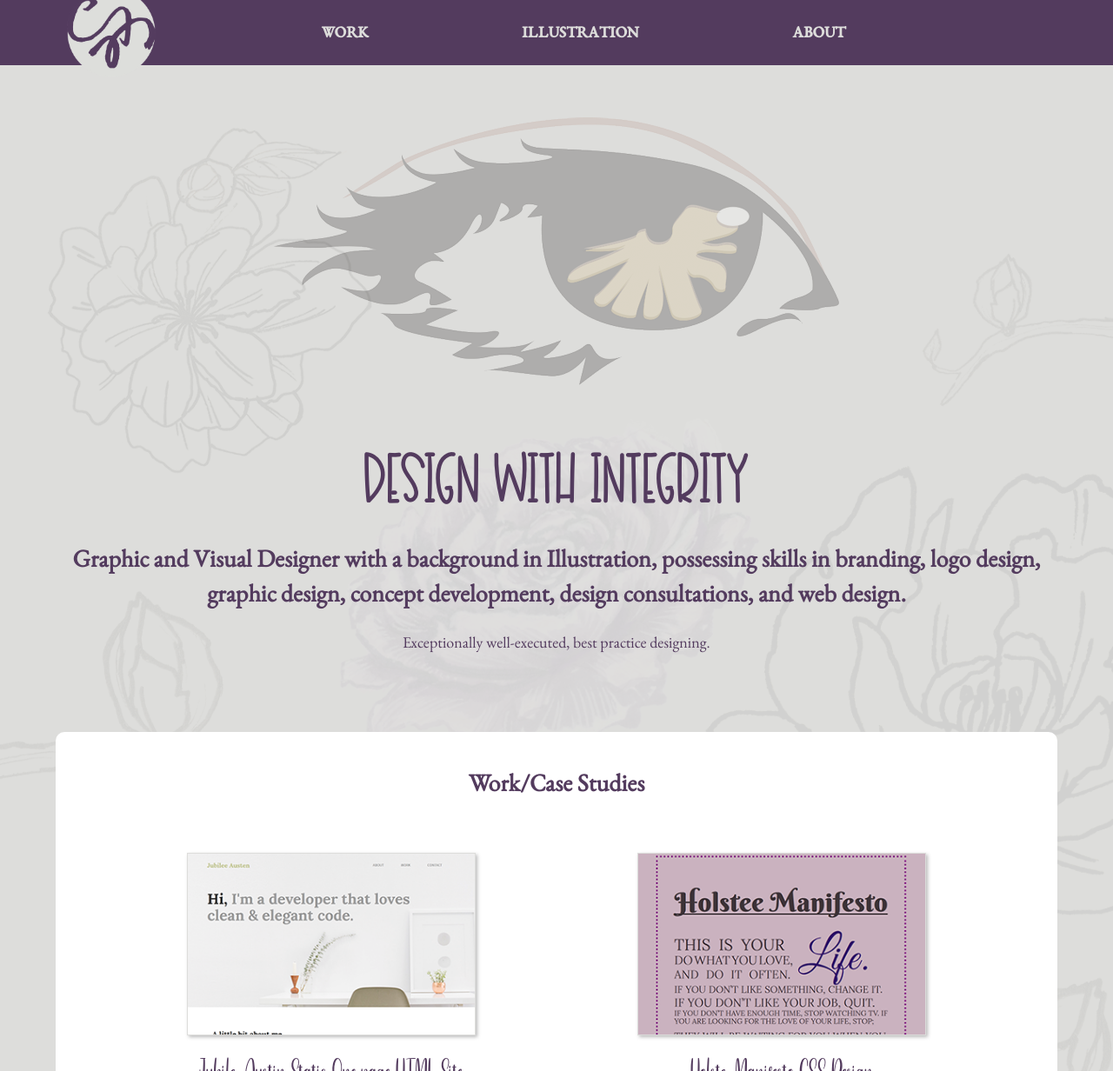
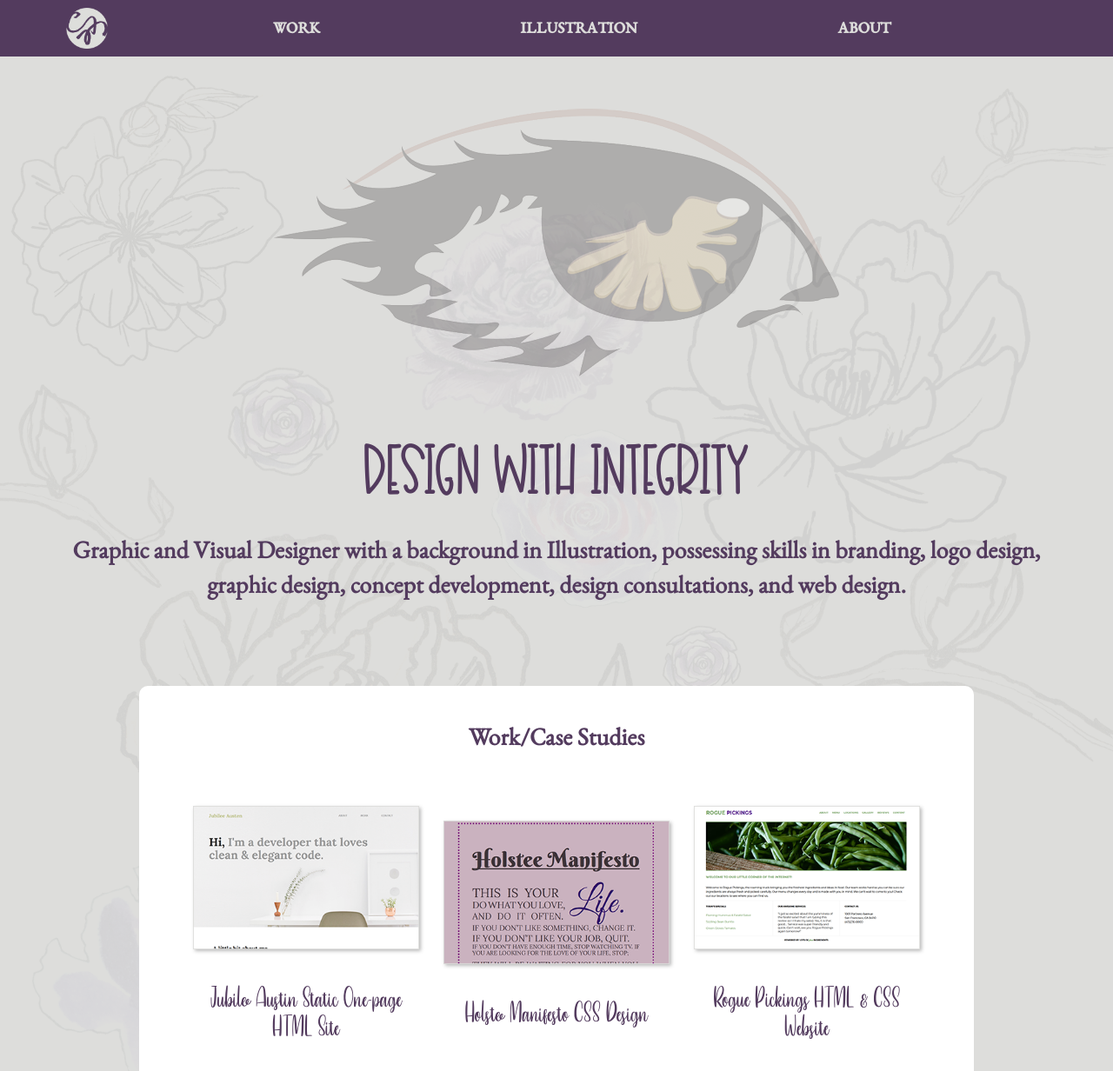
Before and after one commit to tanzerdragon/my-personal-website, a plain HTML site: page index.html in a window 1280 px wide. Shown: the top 1232 px of the page at 87% size. Drawn offline with nearby package versions, Linux system fonts and the light colour scheme; a web font is replaced by a local one.

Commit message:
Added Desktop styles; updated main section background with various sourcesets. Added my brand favicon and apple touch icon. Minor fixes to mobile and tablet screens.

```diff
--- a/css/main.css
+++ b/css/main.css
@@ -307,7 +307,7 @@ main .eye-icon-header {
   justify-content: center;
   align-items: center;
   height: 100%;
-  width: 70%;
+  width: 60%;
   opacity: 50%;
 }
 
@@ -382,6 +382,7 @@ main .work {
 
 .copyright {
   background-color: #533b5e;
+  width: 100%;
 }
 
 /* --------------------------Illustration Page------------------------------ */
@@ -577,14 +578,15 @@ main .ill-title {
     height: 250px;
   }
 
+  .work .work-thumbnails img {
+    width: 95%;
+  }
+
   .work .work-gallery {
     justify-content: space-around;
   }
 
   /* about */
-  .about {
-    width: 90%;
-  }
 
   .about .content-wrapper {
     width: 100%;
@@ -623,13 +625,87 @@ main .ill-title {
    /*Desktop styles here*/
 
    .content-wrapper {
-     max-width: 1366px;
+     max-width: 1200px;
    }
+
+/* header & footer */
+
+  header {
+    height: 65px;
+  }
+
+  header .content-wrapper {
+    height: 65px;
+  }
+
+  header figure {
+    width: 10%;
+    height: 65px;
+  }
+
+  header nav ul {
+    justify-content: space-between;
+    margin: 10px 0;
+  }
+
+  header nav, .navbar {
+    height: 65px;
+  }
+
+  /* main */
+
+  main {
+    background: url("../img/tannie-designer-main-bg-4x.png") top center fixed;
+    background-repeat: no-repeat;
+    background-size: cover;
+  }
+
+
+  main .eye-icon-header {
+    width: 30%;
+  }
+
+  main .work {
+    width: 75%;
+  }
 
    .work {
        background: url('../img/work-section-bg-2x.png') no-repeat bottom right;
    }
+
+   .work article {
+     height: auto;
+   }
+
+   .work .work-gallery {
+     width: 100%;
+   }
+
+   .work-gallery article {
+     display: flex;
+     justify-content: space-around;
+     align-items: center;
+     flex-flow: row wrap;
+     width: 30%;
+   }
+
+   .work .work-thumbnails img {
+     width: 100%;
+   }
+
 }
+
+@media screen and (min-width: 1366px) {
+   /*Larger Desktop styles!!*/
+
+   main {
+     background: url("../img/tannie-designer-main-bg-4x.png") top center fixed;
+     background-repeat: no-repeat;
+     background-size: cover;
+   } /* So there is no pixelated backgrounds like my monitor :P */
+
+ }
+
 @media print,
   (-webkit-min-device-pixel-ratio: 1.25),
   (min-resolution: 1.25dppx),
--- a/index.html
+++ b/index.html
@@ -8,7 +8,7 @@
   <meta name="viewport" content="width=device-width, initial-scale=1">
 
   <link rel="manifest" href="site.webmanifest">
-  <link rel="apple-touch-icon" href="icon.png">
+  <link rel="apple-touch-icon" href="tannie-touch-icon.png">
   <!-- Place favicon.ico in the root directory -->
 
   <link rel="stylesheet" href="css/normalize.css">
@@ -83,9 +83,7 @@
               <h2>
                 Graphic and Visual Designer with a background in Illustration, possessing skills in branding, logo design, graphic design, concept development, design consultations, and web design.
               </h2>
-              <p>
-                Exceptionally well-executed, best practice designing.
-              </p>
+
           </div>
 
         </div>
@@ -220,7 +218,7 @@
     <section class="social-icons">
       <div class="content-wrapper">
             <div class="social">
-              <h4>Let's Connect!</h4>
+              <h2>Let's Connect!</h2>
 
               <div class="icons">
                 <p>
```
Also changed, not shown: illustration/index.html (+8 -6 lines), resume/resume.html (+5 -5 lines), favicon.ico, icon.png (deleted), img/tannie-designer-main-bg-1x.png (added), img/tannie-designer-main-bg-3x.jpg (deleted), img/tannie-designer-main-bg-3x.png (added), img/tannie-designer-main-bg-4x.jpg (deleted), img/tannie-designer-main-bg-4x.png (added), tannie-touch-icon.png (added).
